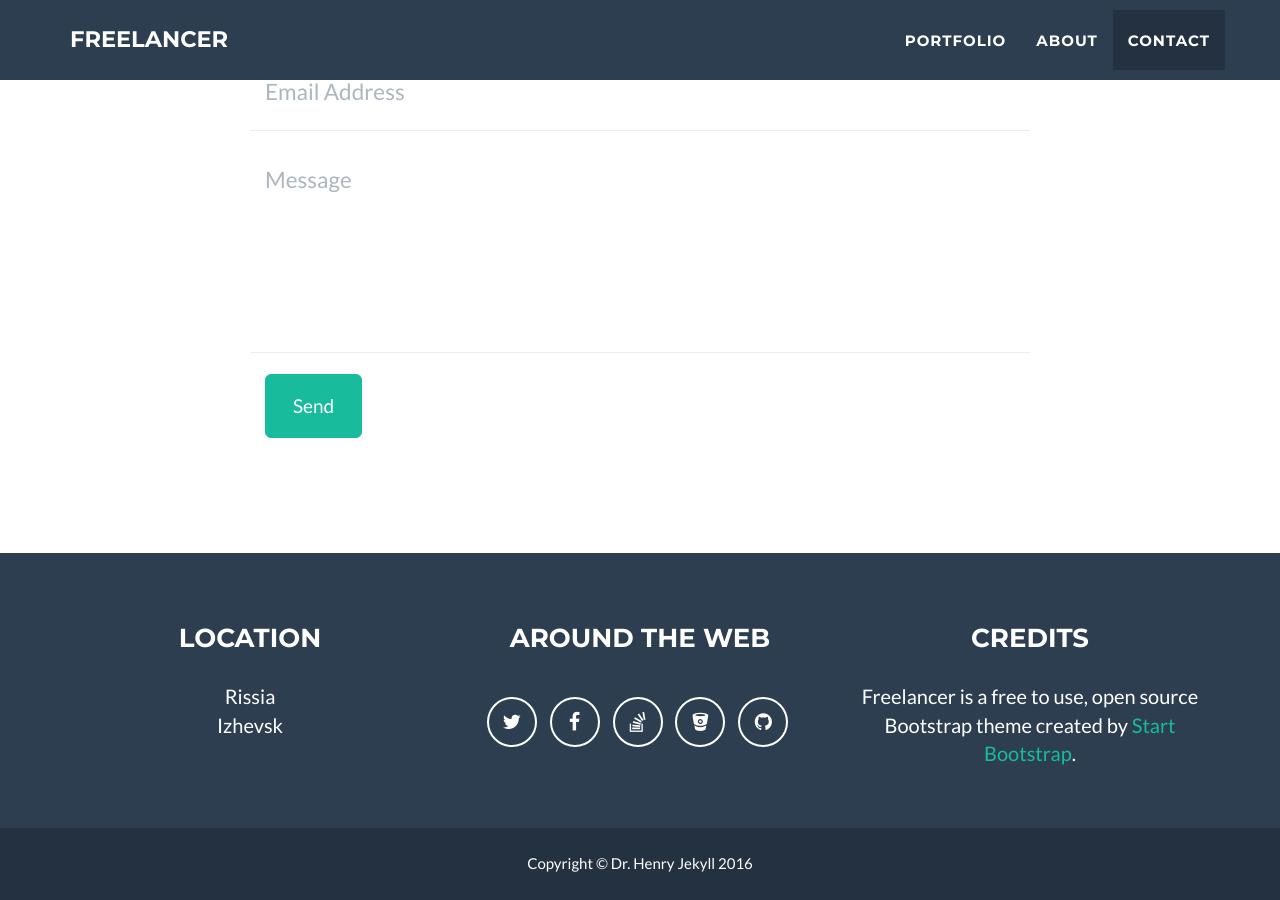
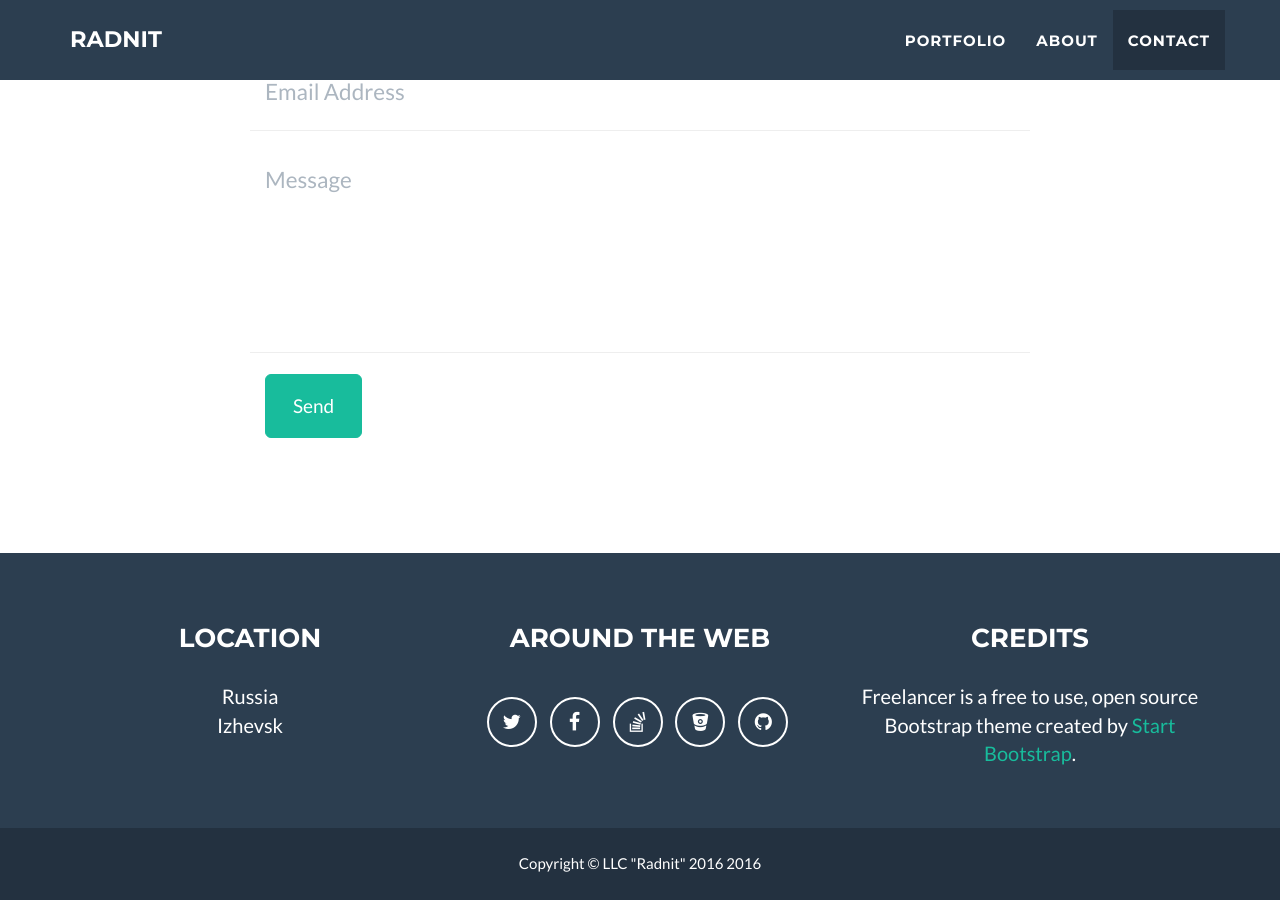
Before and after one commit to radnit/radnit.github.io, a Jekyll site: the page built from index.html, in a window 1280 px wide and 900 px high, scrolled down 2485 px. Built offline with Jekyll 4.4.1, drawn with Linux system fonts in a browser that asks for light colours.

Commit message:
change address

```diff
--- a/_config.yml
+++ b/_config.yml
@@ -1,7 +1,7 @@
 # Site settings
-title: Freelancer
-email: your-email@domain.com
-url: https://example.github.io
+title: Radnit
+email: vav@radnit.ru
+url: https://radnit.github.io
 description: "Write an awesome description for your new site here. You can edit this line in _config.yml. It will appear in your document head meta (for Google search results) and in your feed.xml site description."
 skills: "Web Developer - Graphic Artist - User Experience Designer"
 meta_author: LastName FirstName
@@ -31,7 +31,7 @@ color:
 
 # Footer settings
 footer:
-  copyright: Dr. Henry Jekyll
+  copyright: LLC "Radnit" 2016
   location: Location
   social: Around the Web
   credits: Credits
@@ -51,7 +51,7 @@ social:
 
 # Postal address (add as many lines as necessary)
 address:
-  - line: Rissia
+  - line: Russia
   - line: Izhevsk
 
 # Credits content
```
